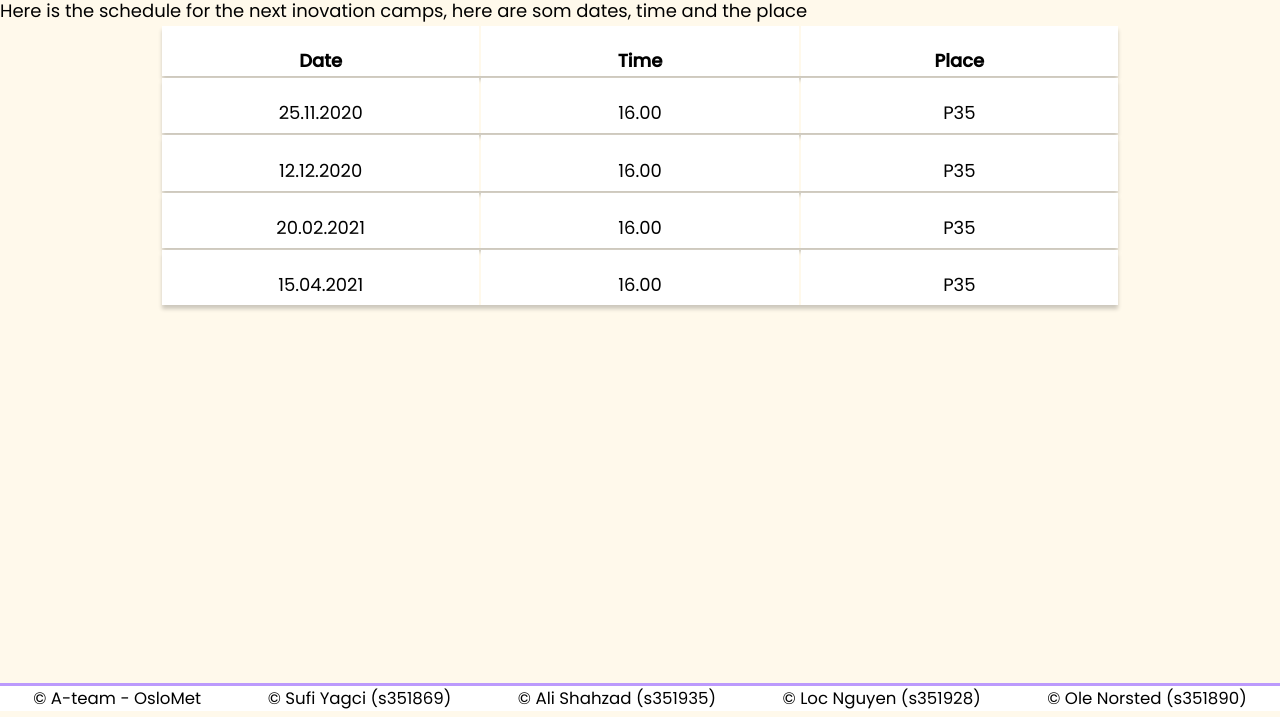
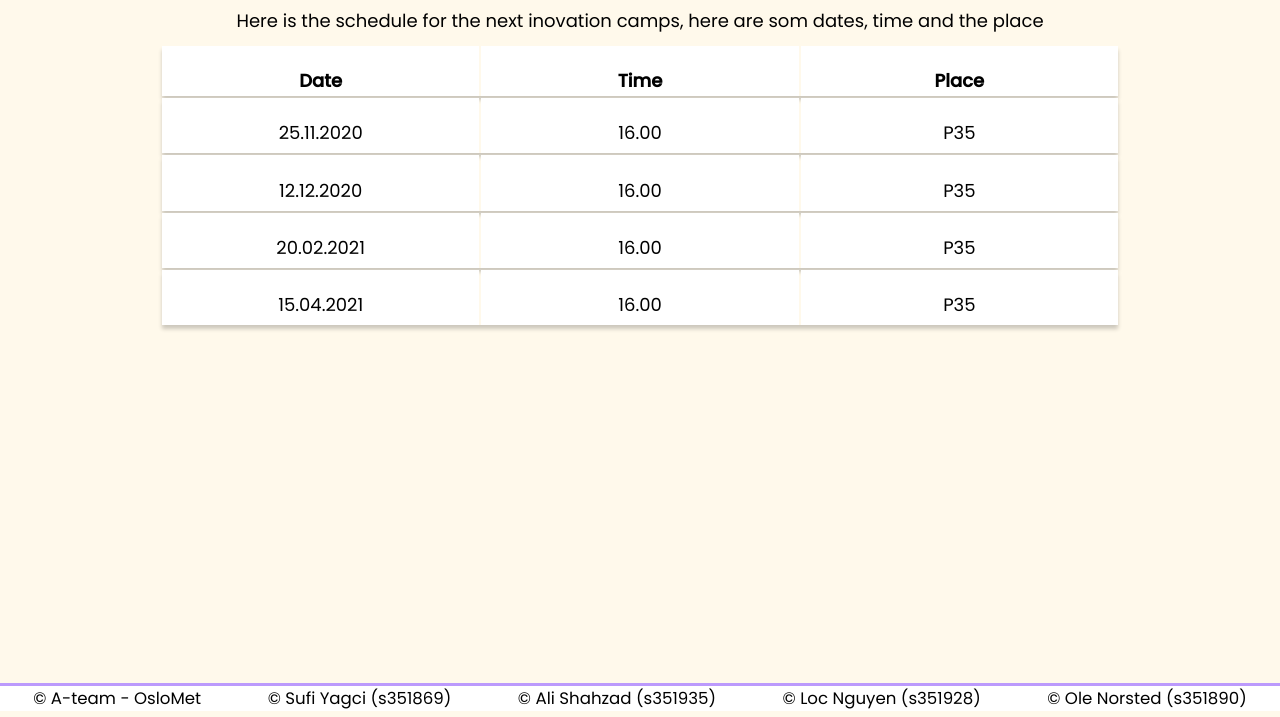
Before and after one commit to YagciS/Make-it-Responsible, a plain HTML site: page html-files/Schedule.html in a window 1280 px wide. Shown: the part 83-800 px from the top of the page. Drawn offline with Linux system fonts and the light colour scheme.

Commit message:
Update Schedule.html

```diff
--- a/html-files/Schedule.html
+++ b/html-files/Schedule.html
@@ -32,7 +32,7 @@
         </div>
     </header>
 
-    <p id="text">Here is the schedule for the next inovation camps, here are som dates, time and the place</p>
+    <p class="pText" id="text">Here is the schedule for the next inovation camps, here are som dates, time and the place</p>
 
     <table class="Schedule">
 
```
